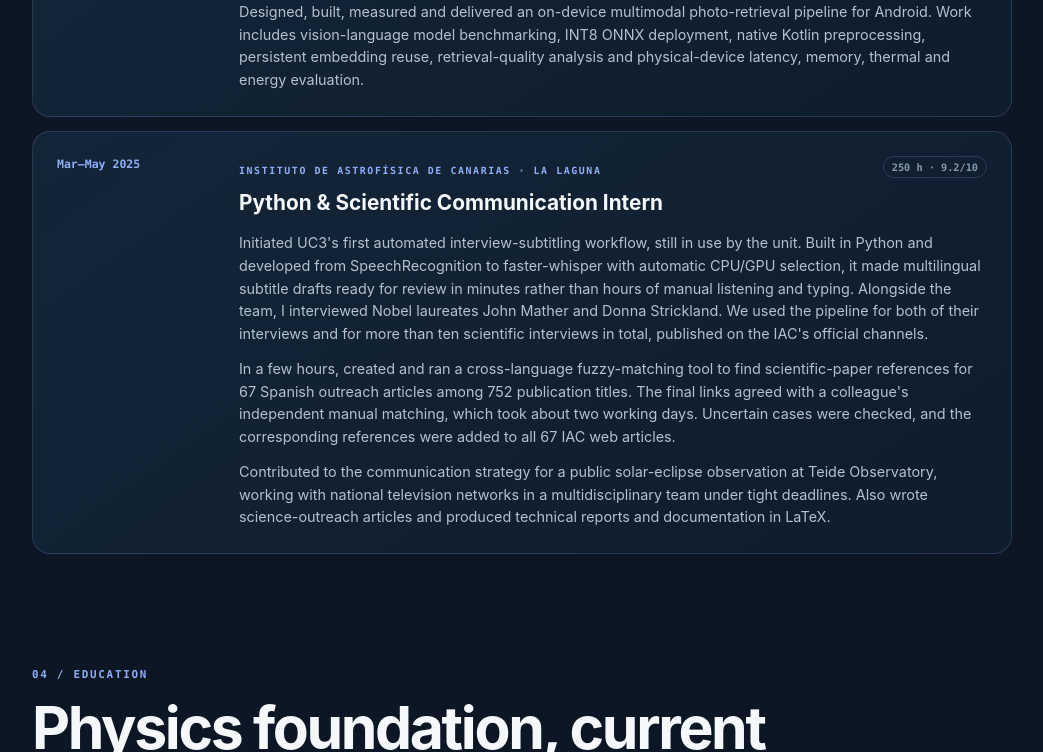
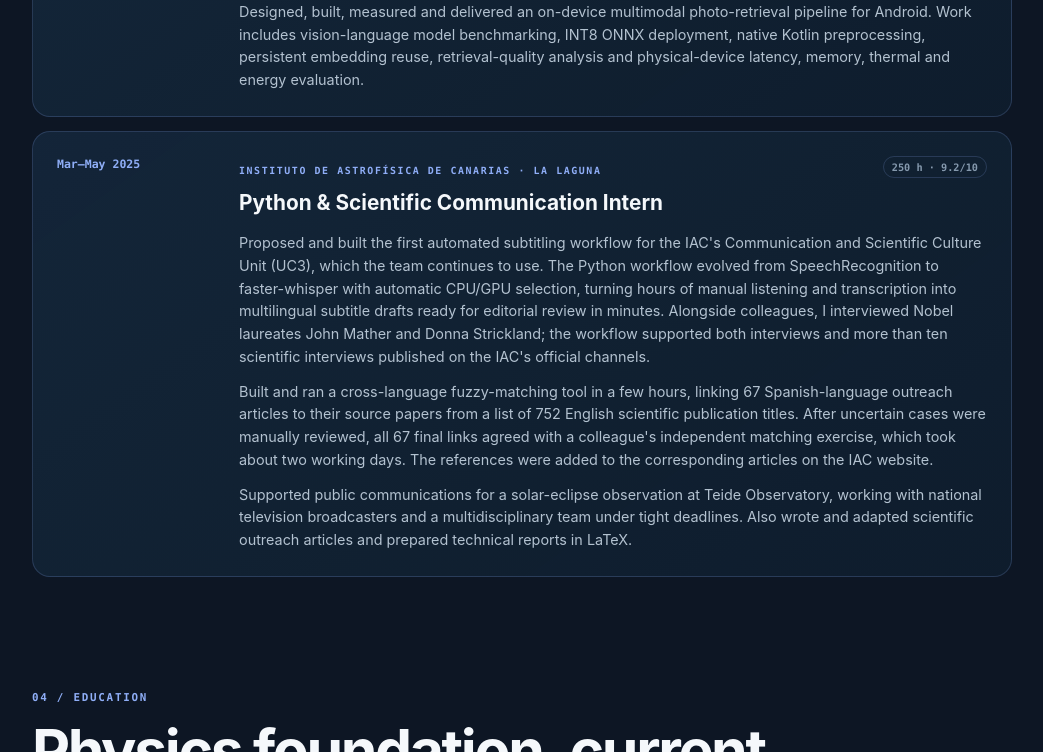
Before and after one commit to albertoreyescastro/albertoreyescastro.github.io, a plain HTML site: page index.html in a window 1280 px wide. Shown: the part 4978-5730 px from the top of the page, without its empty margins (118-1161 px from the left). Drawn offline with Linux system fonts and the light colour scheme.

Commit message:
docs: sharpen IAC impact and align TeachScribe start with LinkedIn

```diff
--- a/index.html
+++ b/index.html
@@ -391,7 +391,7 @@
 
       <div class="timeline">
         <article class="timeline-card">
-          <div class="timeline-date">Jun 2026–Present</div>
+          <div class="timeline-date">Jul 2026–Present</div>
           <div class="timeline-copy">
             <div class="timeline-heading">
               <div>
@@ -419,22 +419,23 @@
               <span class="signal">250 h · 9.2/10</span>
             </div>
             <p>
-              Initiated UC3's first automated interview-subtitling workflow, still in use by the unit. Built in Python and
-              developed from SpeechRecognition to faster-whisper with automatic CPU/GPU selection, it made multilingual
-              subtitle drafts ready for review in minutes rather than hours of manual listening and typing. Alongside the
-              team, I interviewed Nobel laureates John Mather and Donna Strickland. We used the pipeline for both of their
-              interviews and for more than ten scientific interviews in total, published on the IAC's official channels.
+              Proposed and built the first automated subtitling workflow for the IAC's Communication and Scientific
+              Culture Unit (UC3), which the team continues to use. The Python workflow evolved from SpeechRecognition
+              to faster-whisper with automatic CPU/GPU selection, turning hours of manual listening and transcription
+              into multilingual subtitle drafts ready for editorial review in minutes. Alongside colleagues, I
+              interviewed Nobel laureates John Mather and Donna Strickland; the workflow supported both interviews
+              and more than ten scientific interviews published on the IAC's official channels.
             </p>
             <p>
-              In a few hours, created and ran a cross-language fuzzy-matching tool to find scientific-paper references for
-              67 Spanish outreach articles among 752 publication titles. The final links agreed with a colleague's
-              independent manual matching, which took about two working days. Uncertain cases were checked, and the
-              corresponding references were added to all 67 IAC web articles.
+              Built and ran a cross-language fuzzy-matching tool in a few hours, linking 67 Spanish-language outreach
+              articles to their source papers from a list of 752 English scientific publication titles. After uncertain
+              cases were manually reviewed, all 67 final links agreed with a colleague's independent matching exercise,
+              which took about two working days. The references were added to the corresponding articles on the IAC website.
             </p>
             <p>
-              Contributed to the communication strategy for a public solar-eclipse observation at Teide Observatory,
-              working with national television networks in a multidisciplinary team under tight deadlines. Also wrote
-              science-outreach articles and produced technical reports and documentation in LaTeX.
+              Supported public communications for a solar-eclipse observation at Teide Observatory, working with national
+              television broadcasters and a multidisciplinary team under tight deadlines. Also wrote and adapted scientific
+              outreach articles and prepared technical reports in LaTeX.
             </p>
           </div>
         </article>
```
